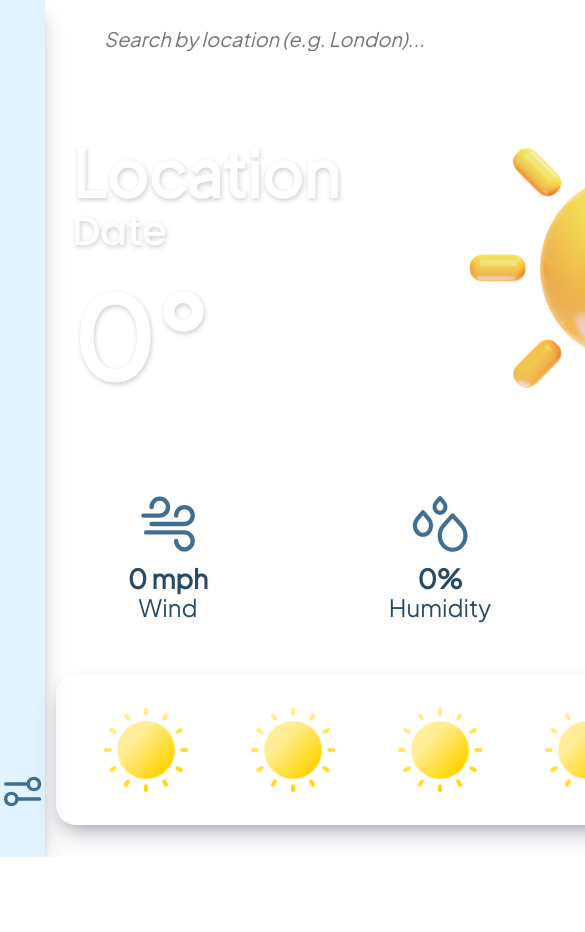
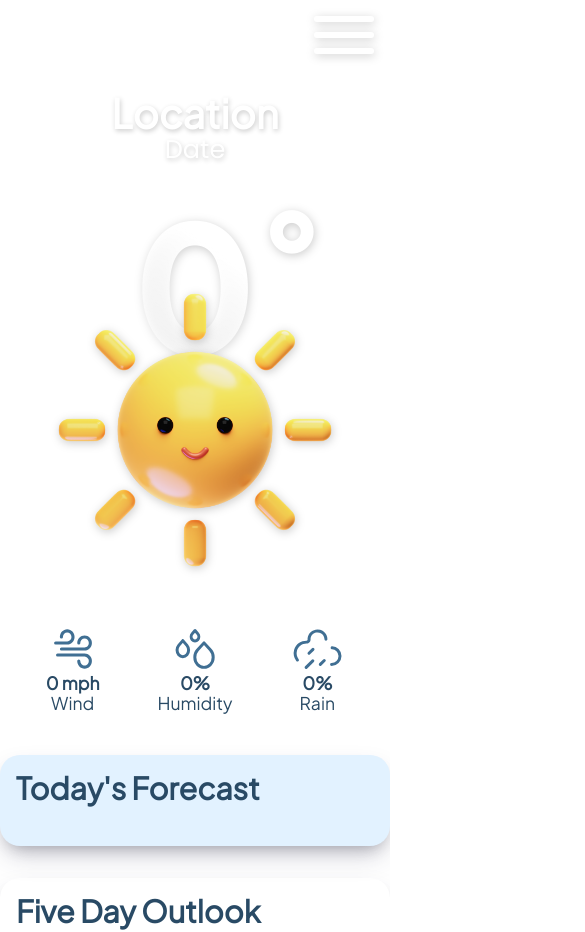
Before and after one commit to ZoieBoyd/weather-app, a website built with webpack: page src/template.html in a window 390 px wide. Shown: the top 932 px of the page, 585 px wide, since content can reach past the window. Before the commit the page ends 857 px from the top, so only its background shows below. Built offline with nearby package versions, Linux system fonts and the light colour scheme; no server answers; files whose address does not match are found by name.

Commit message:
feat: Implement mobile layout
- Replicated the mobile layout prototyped in Figma. Making various layouts allows for flexibility for different screen sizes and not sacrificing visual appeal.
- Created an animated hamburger button for mobile layouts where the settings and search bar can be accessed. (options not implemented yet)

```diff
--- a/src/dom.js
+++ b/src/dom.js
@@ -7,7 +7,7 @@ const root = document.documentElement;
 export const renderData = (weatherData) => {
    const location = document.getElementById("location");
    const todayDate = document.getElementById("date");
-   const temperature = document.getElementById("temperature");
+   const temperature = document.getElementById("temp-number");
    const windSpeed = document.getElementById("wind-speed");
    const humidity = document.getElementById("humidity-level");
    const rainChance = document.getElementById("rain-chance");
@@ -15,7 +15,7 @@ export const renderData = (weatherData) => {
 
    location.textContent = weatherData.city;
    todayDate.textContent = format(new Date(weatherData.date), "EEEE, do MMMM");
-   temperature.textContent = `${weatherData.temperature}°`;
+   temperature.textContent = weatherData.temperature;
    windSpeed.textContent = `${weatherData.windSpeed} mph`;
    humidity.textContent = `${weatherData.humidity}%`;
    rainChance.textContent = `${weatherData.rainChance}%`;
@@ -110,6 +110,7 @@ const settingsButton = document.getElementById("settings-btn");
 settingsButton.addEventListener("click", () => {
    tempSetting.checked = settings.temperatureUnit !== "celsius";
    timeSetting.checked = settings.timeUnit !== "24 hour";
+
    dialog.showModal();
 });
 
--- a/src/index.js
+++ b/src/index.js
@@ -3,6 +3,7 @@ import "normalize.css";
 import "./styles/fonts.css";
 import "./styles/variables.css";
 import "./styles/style.css";
+import "./styles/mobile-styles.css";
 
 import { getWeatherData } from "./api";
 import { renderData } from "./dom";
--- a/src/styles/fonts.css
+++ b/src/styles/fonts.css
@@ -6,6 +6,12 @@
       url("../fonts/PlusJakartaSans-VariableFont_wght.ttf") format("truetype");
    font-weight: normal;
    font-style: normal;
+}
+
+@font-face {
+   font-family: "Plus Jakarta Sans Bold";
+   src: url("../fonts/PlusJakartaSans-VariableFont_wght.ttf") format("truetype");
+   font-weight: 800;
 }
 
 @font-face {
--- /dev/null
+++ b/src/styles/mobile-styles.css
@@ -0,0 +1,184 @@
+@media (max-width: 600px) {
+   #hamburger-menu {
+      --x-width: calc(var(--hamburger-height) * 1.41421356237); /* Multiply by sqrt of 2 */
+
+      display: flex;
+      flex-direction: column;
+      gap: var(--hamburger-gap);
+      align-self: flex-end;
+      margin-top: 1rem;
+      margin-right: 1rem;
+      width: max-content;
+      z-index: 2;
+      cursor: pointer;
+
+      input {
+         appearance: none;
+         outline: none;
+         pointer-events: none;
+      }
+
+      input:checked {
+         opacity: 0;
+         transform: scaleX(0);
+      }
+   }
+
+   #hamburger-menu::before,
+   #hamburger-menu input,
+   #hamburger-menu::after {
+      content: "";
+      width: var(--bar-width);
+      height: var(--bar-height);
+      background-color: white;
+      border-radius: 10px;
+      filter: drop-shadow(var(--text-shadow));
+      transform-origin: right center;
+      transition:
+         opacity var(--anim-timing),
+         transform var(--anim-timing),
+         rotate var(--anim-timing),
+         background-color var(--anim-timing),
+         translate var(--anim-timing);
+   }
+
+   #hamburger-menu:has(input:checked)::before {
+      rotate: -45deg;
+      width: var(--x-width);
+      translate: 0 calc(var(--bar-height) / -2);
+   }
+
+   #hamburger-menu:has(input:checked)::after {
+      rotate: 45deg;
+      width: var(--x-width);
+      translate: 0 calc(var(--bar-height) / 2);
+   }
+
+   nav,
+   form {
+      display: none;
+   }
+
+   body {
+      display: flex;
+      flex-direction: column;
+      max-width: 100vw;
+      gap: 1rem;
+   }
+
+   #main-content {
+      display: flex;
+      align-content: center;
+      flex-wrap: wrap;
+      flex-direction: column;
+      align-items: center;
+      position: relative;
+      padding-top: 20px;
+      padding-bottom: 220px;
+   }
+
+   #location {
+      font-size: 2.5rem;
+   }
+
+   #date {
+      font-size: 1.6rem;
+      font-weight: 300;
+   }
+
+   #temperature {
+      font-size: 11rem;
+      text-shadow: none;
+      filter: drop-shadow(var(--text-shadow));
+      align-self: center;
+   }
+
+   #temp-number {
+      background: linear-gradient(35deg, rgba(255, 255, 255, 0.35) 0%, white 65%);
+      background-clip: text;
+      -webkit-background-clip: text;
+      color: transparent;
+      -webkit-text-fill-color: transparent;
+   }
+
+   #degree-symbol {
+      font-size: 8rem;
+   }
+
+   #degree-symbol {
+      position: absolute;
+   }
+
+   #headline {
+      text-align: center;
+   }
+
+   #five-day-forecast {
+      display: flex;
+      flex-direction: column;
+      gap: 1rem;
+   }
+
+   #five-day-forecast h4 {
+      display: block;
+   }
+
+   #five-day-forecast > div {
+      margin: 0;
+      width: 100%;
+   }
+
+   #today-forecast {
+      margin: 0;
+      padding: 1rem;
+      height: fit-content;
+   }
+
+   #hourly-card-container {
+      padding: 0;
+   }
+
+   #today-weather-icon {
+      display: block;
+      justify-self: center;
+      position: absolute;
+      top: 40%;
+   }
+
+   #current-conditions {
+      margin-inline: 1rem;
+      gap: 1rem;
+      width: 90%;
+      margin: 0;
+      align-self: center;
+      grid-template-columns: repeat(auto-fit, minmax(100px, 1fr));
+   }
+
+   #current-conditions div {
+      width: 100%;
+      padding: 0.6rem;
+      border-radius: 20px;
+   }
+
+   #wind-speed,
+   #humidity-level,
+   #rain-chance,
+   .stat-title {
+      font-size: 1.1em;
+   }
+   #current-conditions div img {
+      height: 2.5rem;
+      margin-bottom: 0;
+   }
+
+   #main-content,
+   #current-conditions,
+   #five-day-forecast {
+      margin-left: 0;
+   }
+
+   #today-forecast,
+   #five-day-forecast {
+      margin-top: 1rem;
+   }
+}
--- a/src/styles/style.css
+++ b/src/styles/style.css
@@ -15,7 +15,7 @@ body {
    grid-template-columns: 0.5fr 3.5fr 2fr;
    grid-template-areas:
       "nav search ."
-      "nav main-content todayForecast"
+      "nav mainContent todayForecast"
       "nav todayStats todayForecast"
       "nav fiveDayForecast todayForecast";
    row-gap: 2rem;
@@ -23,12 +23,12 @@ body {
 
 #date,
 .hourly-card,
-#five-day-forecast {
+#five-day-forecast div {
    font-family: "Poppins", sans-serif;
 }
 
 #main-content {
-   grid-area: main-content;
+   grid-area: mainContent;
    display: grid;
    gap: 1rem;
    grid-template-areas:
@@ -37,6 +37,12 @@ body {
    padding-inline: 1rem;
    color: white;
    text-shadow: var(--text-shadow);
+}
+
+#main-content,
+#current-conditions,
+#five-day-forecast {
+   margin-left: 2rem;
 }
 
 #headline {
@@ -48,14 +54,16 @@ body {
 }
 
 #temperature {
+   font-family: "Plus Jakarta Sans Bold";
    align-self: start;
    font-size: 7rem;
 }
 
 #today-weather-icon {
    grid-area: weatherIcon;
+   filter: drop-shadow(var(--text-shadow));
    justify-self: end;
-   width: clamp(20%, 80%, 350px);
+   width: clamp(20%, 75%, 350px);
 }
 
 #current-conditions {
@@ -162,9 +170,12 @@ body {
    font-size: 1.2rem;
    border-radius: 20px;
    background-color: var(--card-bg-color);
-   color: var(--secondary-text-color);
    box-shadow: var(--box-shadow);
    margin-bottom: 2rem;
+}
+
+#five-day-forecast h4 {
+   display: none;
 }
 
 #five-day-forecast > div {
@@ -178,6 +189,7 @@ body {
    margin: 0.7rem 1rem;
    background-color: white;
    border-radius: 10px;
+   color: var(--secondary-text-color);
 }
 
 #five-day-forecast > div > img {
@@ -196,6 +208,10 @@ body {
 
 .max-temp {
    grid-area: max;
+}
+
+#hamburger-menu {
+   display: none;
 }
 
 nav {
--- a/src/styles/variables.css
+++ b/src/styles/variables.css
@@ -5,6 +5,13 @@
    --text-shadow: 1px 2px 5px rgba(0, 0, 0, 0.2);
    --box-shadow: rgba(50, 50, 93, 0.25) 0px 13px 27px -5px, rgba(0, 0, 0, 0.3) 0px 8px 16px -8px;
    --toggle-background: #3b6788;
+
+   /* Hamburger Menu */
+   --bar-width: 60px;
+   --bar-height: 6px;
+   --hamburger-gap: 10px;
+   --hamburger-height: calc(var(--bar-height) * 3 + var(--hamburger-gap) * 2);
+   --anim-timing: 200ms ease-in-out;
 }
 
 :root.day {
--- a/src/template.html
+++ b/src/template.html
@@ -3,6 +3,7 @@
    <head>
       <meta charset="UTF-8" />
       <meta name="viewport" content="width=device-width, initial-scale=1.0" />
+      <link rel="icon" href="./images/weather-icons/minimal/partly-cloudy-day.png" />
       <title>Weather</title>
    </head>
    <body>
@@ -29,6 +30,10 @@
          </div>
       </dialog>
 
+      <label id="hamburger-menu">
+         <input type="checkbox" />
+      </label>
+
       <nav>
          <button id="settings-btn" class="image-btn"></button>
       </nav>
@@ -46,7 +51,9 @@
             <h2 id="location" class="extra-bold">Location</h2>
             <h3 id="date" class="bold">Date</h3>
          </div>
-         <h3 id="temperature" class="extra-bold">0°</h3>
+         <h3 id="temperature" class="extra-bold">
+            <span id="temp-number">0</span><span id="degree-symbol">°</span>
+         </h3>
          <img src="./images/weather-icons/3D/day/clear-day.png" id="today-weather-icon" />
       </section>
 
@@ -73,6 +80,7 @@
          <div id="hourly-card-container"></div>
       </section>
       <section id="five-day-forecast">
+         <h4>Five Day Outlook</h4>
          <div>
             <p class="five-day-date"></p>
             <img src="./images//weather-icons/minimal/clear-day.png" />
```
